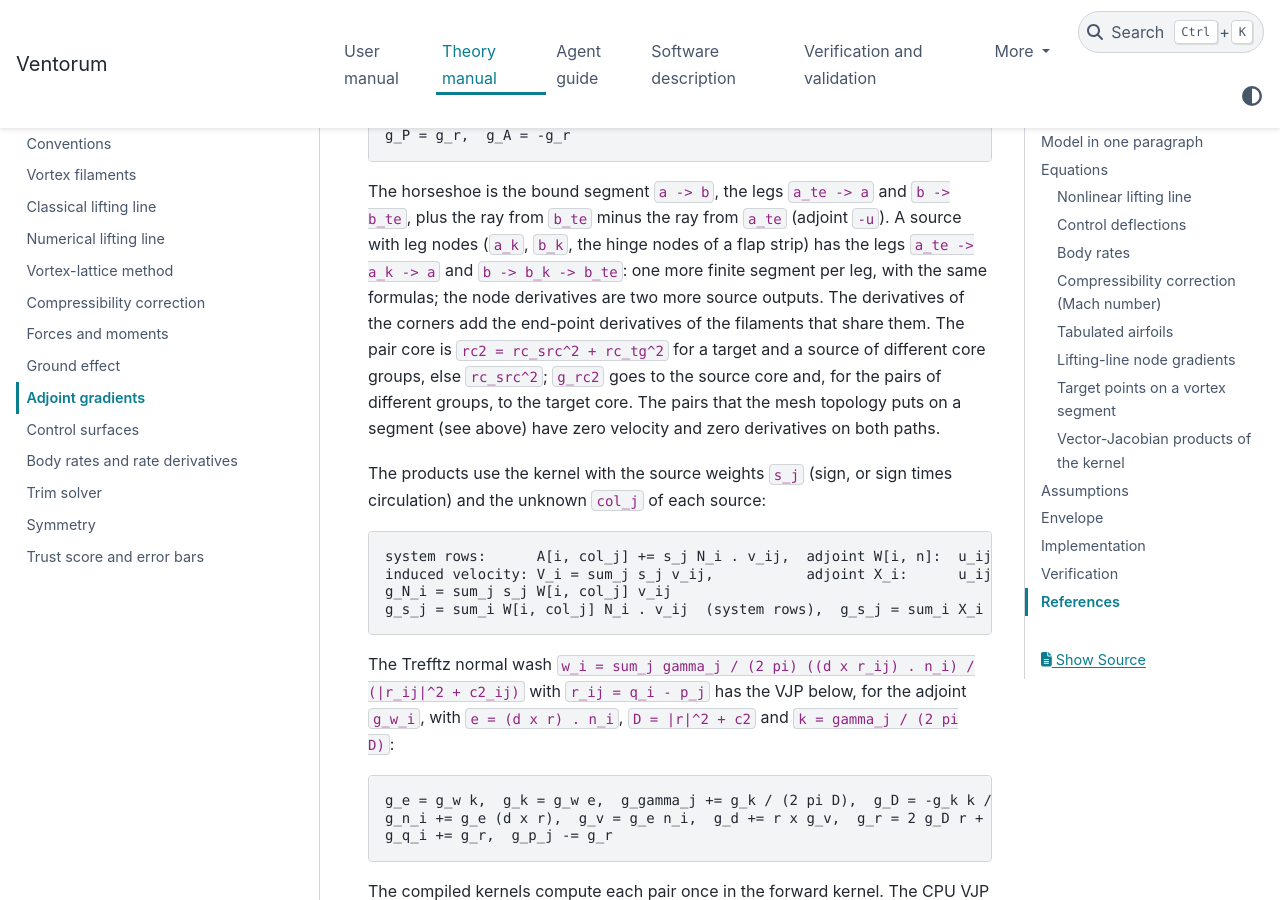
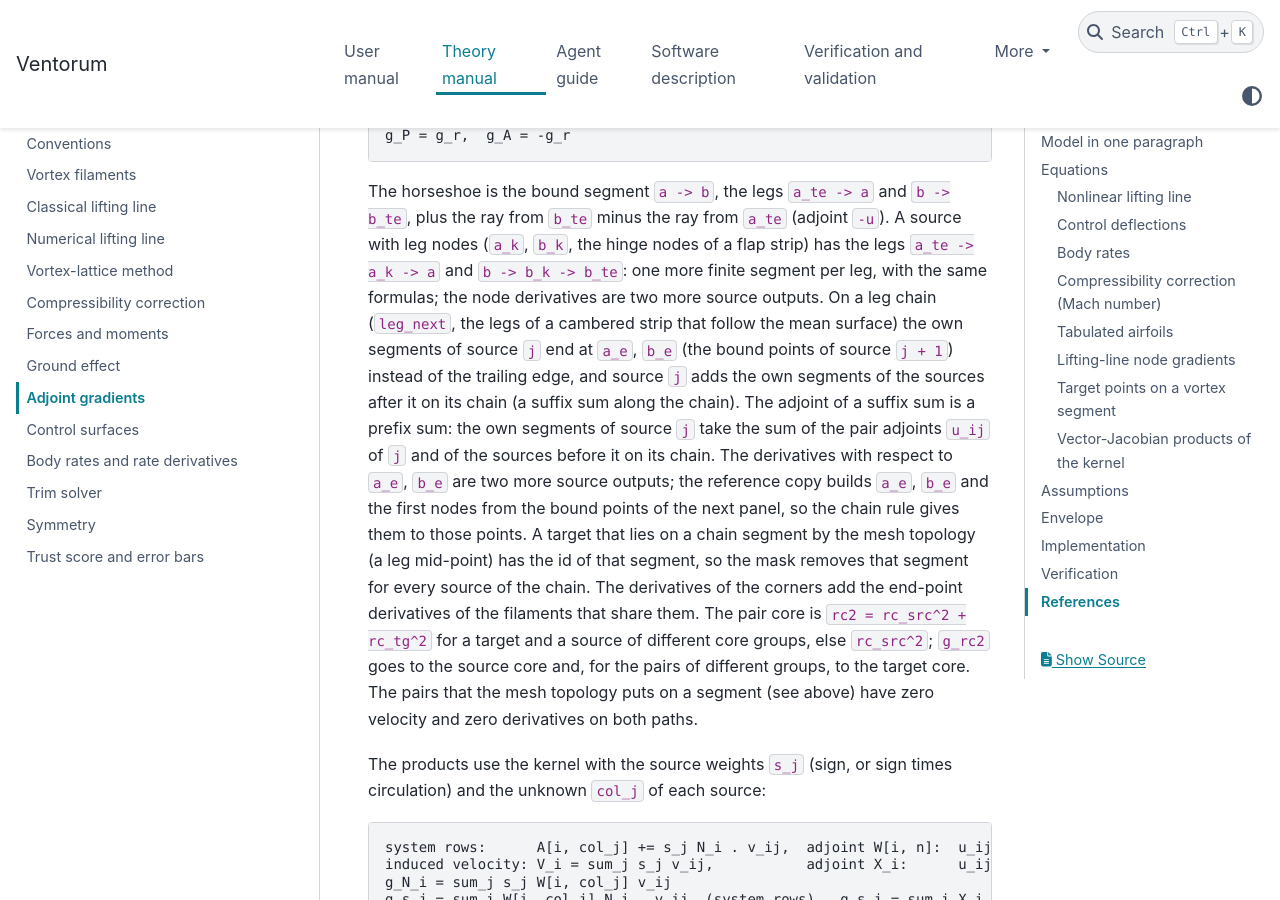
Before and after one commit to manrd/Ventorum, a Sphinx documentation site: the page built from docs/theory/gradients.md, in a window 1280 px wide and 900 px high, scrolled down 6778 px. Built offline with Sphinx 7.4.7 and the PyData theme 0.15.4, drawn with Linux system fonts in a browser that asks for light colours.

Commit message:
Describe the leg chains of the mean-line lattice
The theory pages (vortex kernels, vortex lattice, control surfaces,
forces and moments, gradients, trust score) and the changelog describe
the legs that follow the mean surface, the chain strengths of the leg
forces and the prefix adjoint of the chains.

Co-Authored-By: Claude Opus 5.5 <noreply@anthropic.com>

```diff
--- a/docs/theory/gradients.md
+++ b/docs/theory/gradients.md
@@ -268,7 +268,17 @@ The horseshoe is the bound segment `a -> b`, the legs `a_te -> a` and `b -> b_te
 the ray from `b_te` minus the ray from `a_te` (adjoint `-u`). A source with leg nodes
 (`a_k`, `b_k`, the hinge nodes of a flap strip) has the legs `a_te -> a_k -> a` and
 `b -> b_k -> b_te`: one more finite segment per leg, with the same formulas; the node
-derivatives are two more source outputs. The derivatives of the
+derivatives are two more source outputs. On a leg chain (`leg_next`, the legs of a
+cambered strip that follow the mean surface) the own segments of source `j` end at `a_e`,
+`b_e` (the bound points of source `j + 1`) instead of the trailing edge, and source `j`
+adds the own segments of the sources after it on its chain (a suffix sum along the chain).
+The adjoint of a suffix sum is a prefix sum: the own segments of source `j` take the sum
+of the pair adjoints `u_ij` of `j` and of the sources before it on its chain. The
+derivatives with respect to `a_e`, `b_e` are two more source outputs; the reference copy
+builds `a_e`, `b_e` and the first nodes from the bound points of the next panel, so the
+chain rule gives them to those points. A target that lies on a chain segment by the mesh
+topology (a leg mid-point) has the id of that segment, so the mask removes that segment
+for every source of the chain. The derivatives of the
 corners add the end-point derivatives of the filaments that share them. The pair core is
 `rc2 = rc_src^2 + rc_tg^2` for a target and a source of different core groups, else
 `rc_src^2`; `g_rc2` goes to the source core and, for the pairs of different groups, to
```
Also changed, not shown: CHANGELOG.md (+13 -5 lines), docs/theory/control_surfaces.md (+1 -1 lines), docs/theory/forces_and_moments.md (+1 -0 lines), docs/theory/trust_score.md (+1 -1 lines), docs/theory/vortex_kernels.md (+2 -1 lines), docs/theory/vortex_lattice.md (+1 -1 lines).
